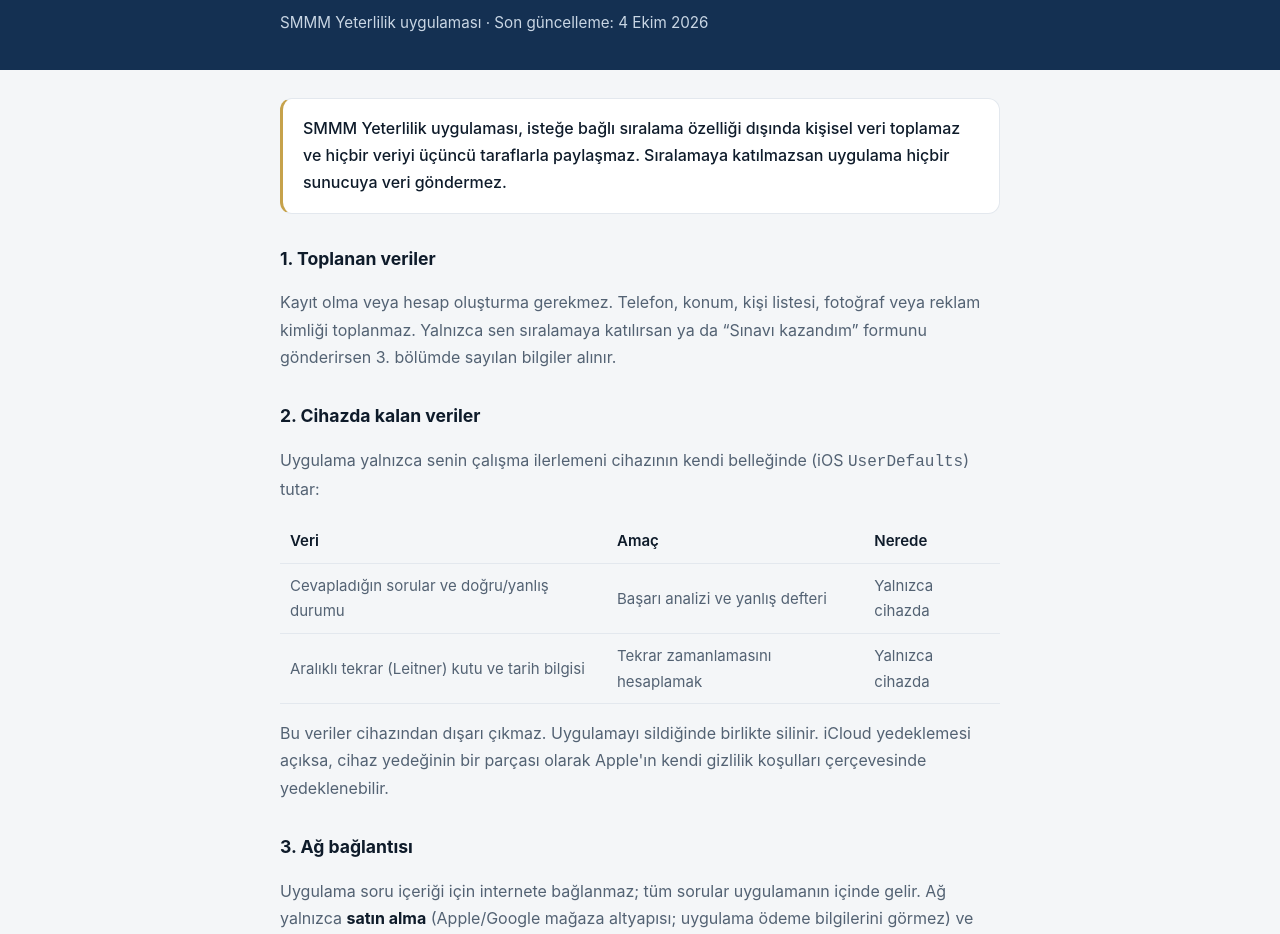
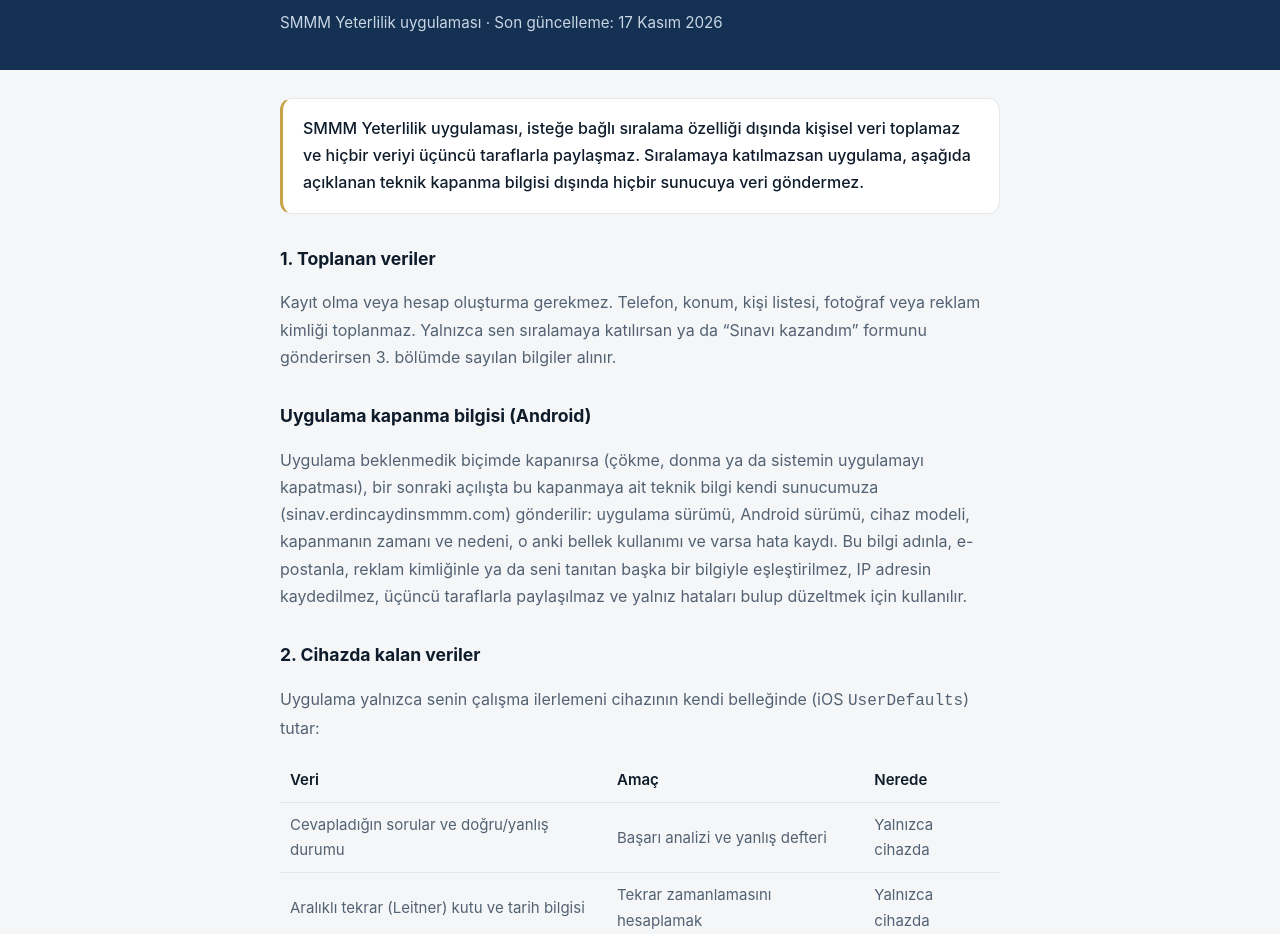
Before and after one commit to erdincaydin7888/smmm-yeterlilik-site, a plain HTML site: page gizlilik.html in a window 1280 px wide. Shown: the part 78-1012 px from the top of the page. Drawn offline with Linux system fonts and the light colour scheme.

Commit message:
Gizlilik: Android uygulama kapanma bilgisi bölümü eklendi
Co-Authored-By: Claude Opus 5.5 <noreply@anthropic.com>
Claude-Session: https://claude.ai/code/session_01WuPHUQbethxywvHR9TzRbx

```diff
--- a/gizlilik.html
+++ b/gizlilik.html
@@ -40,7 +40,7 @@
 <header>
   <div class="sarmal">
     <h1>Gizlilik Politikası</h1>
-    <p>SMMM Yeterlilik uygulaması · Son güncelleme: 4 Ekim 2026</p>
+    <p>SMMM Yeterlilik uygulaması · Son güncelleme: 17 Kasım 2026</p>
   </div>
 </header>
 
@@ -49,13 +49,16 @@
   <div class="vurgu">
     <p>SMMM Yeterlilik uygulaması, isteğe bağlı sıralama özelliği dışında kişisel
     veri toplamaz ve hiçbir veriyi üçüncü taraflarla paylaşmaz. Sıralamaya
-    katılmazsan uygulama hiçbir sunucuya veri göndermez.</p>
+    katılmazsan uygulama, aşağıda açıklanan teknik kapanma bilgisi dışında hiçbir sunucuya veri göndermez.</p>
   </div>
 
   <h2>1. Toplanan veriler</h2>
   <p>Kayıt olma veya hesap oluşturma gerekmez. Telefon, konum, kişi listesi,
   fotoğraf veya reklam kimliği toplanmaz. Yalnızca sen sıralamaya katılırsan ya
   da “Sınavı kazandım” formunu gönderirsen 3. bölümde sayılan bilgiler alınır.</p>
+
+  <h2 id="kapanma">Uygulama kapanma bilgisi (Android)</h2>
+  <p>Uygulama beklenmedik biçimde kapanırsa (çökme, donma ya da sistemin uygulamayı kapatması), bir sonraki açılışta bu kapanmaya ait teknik bilgi kendi sunucumuza (sinav.erdincaydinsmmm.com) gönderilir: uygulama sürümü, Android sürümü, cihaz modeli, kapanmanın zamanı ve nedeni, o anki bellek kullanımı ve varsa hata kaydı. Bu bilgi adınla, e-postanla, reklam kimliğinle ya da seni tanıtan başka bir bilgiyle eşleştirilmez, IP adresin kaydedilmez, üçüncü taraflarla paylaşılmaz ve yalnız hataları bulup düzeltmek için kullanılır.</p>
 
   <h2>2. Cihazda kalan veriler</h2>
   <p>Uygulama yalnızca senin çalışma ilerlemeni cihazının kendi belleğinde
@@ -75,7 +78,7 @@
   <p>Uygulama soru içeriği için internete bağlanmaz; tüm sorular uygulamanın
   içinde gelir. Ağ yalnızca <strong>satın alma</strong> (Apple/Google mağaza
   altyapısı; uygulama ödeme bilgilerini görmez) ve isteğe bağlı
-  <strong>sıralama</strong> özelliği için kullanılır.</p>
+  <strong>sıralama</strong> özelliği ile Android'deki teknik kapanma bilgisi için kullanılır.</p>
 <h3 id="veri-silme">Sıralama ve “Sınavı kazandım” (isteğe bağlı) — verilerin silinmesi</h3>
 <p>Uygulamadaki sıralamaya <strong>yalnızca kendin katılırsan</strong> şu bilgiler kendi sunucumuza (sinav.erdincaydinsmmm.com) gönderilir: seçtiğin takma ad, doğru çözdüğün farklı soru sayısı, platform (iOS/Android) ve cihazında rastgele üretilen bir katılımcı kimliği. Bu kimlik reklam kimliği değildir; seni başka uygulamalarda tanımaz. Katılmazsan hiçbir bilgi gönderilmez.</p>
 <p>“Sınavı kazandım” formunu gönderirsen listede görünecek ad, sınav dönemi ve isteğe bağlı e-posta adresin alınır. E-posta yalnızca sana ücretsiz program kodu göndermek için kullanılır; listede gösterilmez ve üçüncü kişilerle paylaşılmaz.</p>
```
